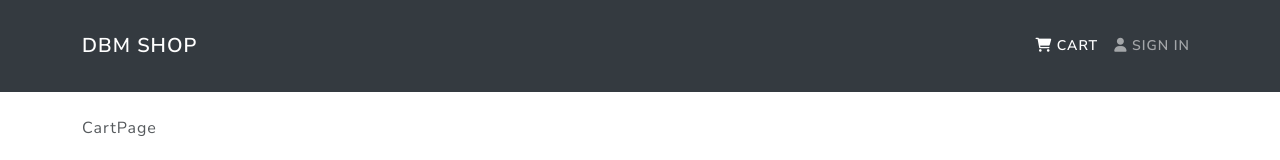
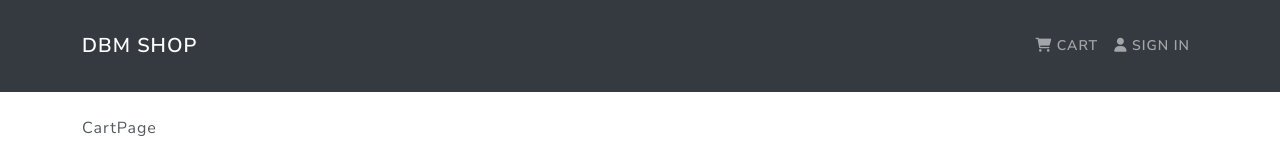
Before and after one commit to db-malik/mern-shop, a React (Create React App) app in the folder frontend/: page /card in a window 1280 px wide. Shown: the top 160 px of the page. Built offline with nearby package versions, Linux system fonts and the light colour scheme.

Commit message:
route to the cart

```diff
--- a/frontend/src/containers/header/Header.js
+++ b/frontend/src/containers/header/Header.js
@@ -14,7 +14,7 @@ const Header = () => {
           <Navbar.Toggle aria-controls="basic-navbar-nav" />
           <Navbar.Collapse id="basic-navbar-nav">
             <Nav className="ms-auto">
-              <LinkContainer to="/card">
+              <LinkContainer to="/cart">
                 <Nav.Link>
                   <i className="fa-solid fa-cart-shopping"></i> Cart
                 </Nav.Link>
```
